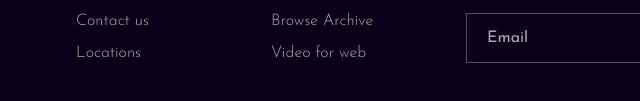
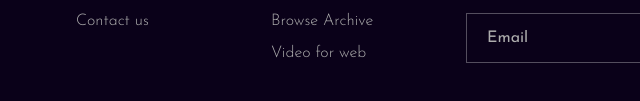
Before and after one commit to Piyushbisen/Anurudhraj.com, a plain HTML site: page contact.html in a window 1280 px wide. Shown: the part 1487-1588 px from the top of the page, 384-1024 px from the left. Drawn offline with Linux system fonts and the light colour scheme.

Commit message:
Update contact.html

```diff
--- a/contact.html
+++ b/contact.html
@@ -182,7 +182,7 @@
                                 <li><a href="#">Team</a></li>
                                 <li><a href="#">Carrers</a></li>
                                 <li><a href="./contact.html">Contact us</a></li>
-                                <li><a href="https://www.google.com/maps/place/Waraseoni-Balaghat+Rd,+MPEB+Colony,+Waraseoni,+Madhya+Pradesh+481331/@21.7673586,80.0549471,17z/data=!3m1!4b1!4m5!3m4!1s0x3a2af79ed7f82cb7:0x9c9d4d444d0148c5!8m2!3d21.7673546!4d80.0571394">Locations</a></li>
+<!--                                 <li><a href="https://www.google.com/maps/place/Waraseoni-Balaghat+Rd,+MPEB+Colony,+Waraseoni,+Madhya+Pradesh+481331/@21.7673586,80.0549471,17z/data=!3m1!4b1!4m5!3m4!1s0x3a2af79ed7f82cb7:0x9c9d4d444d0148c5!8m2!3d21.7673546!4d80.0571394">Locations</a></li> -->
                             </ul>
                         </div>
                     </div>
```
